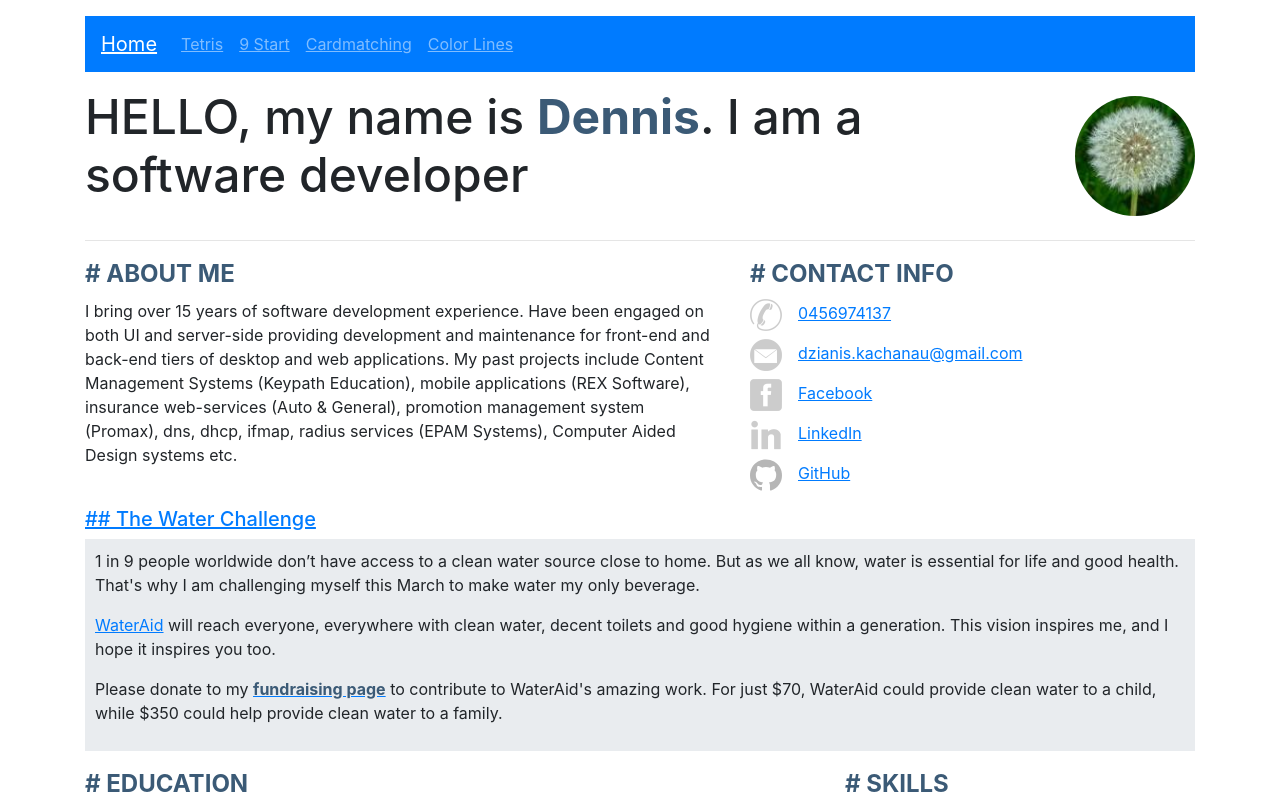
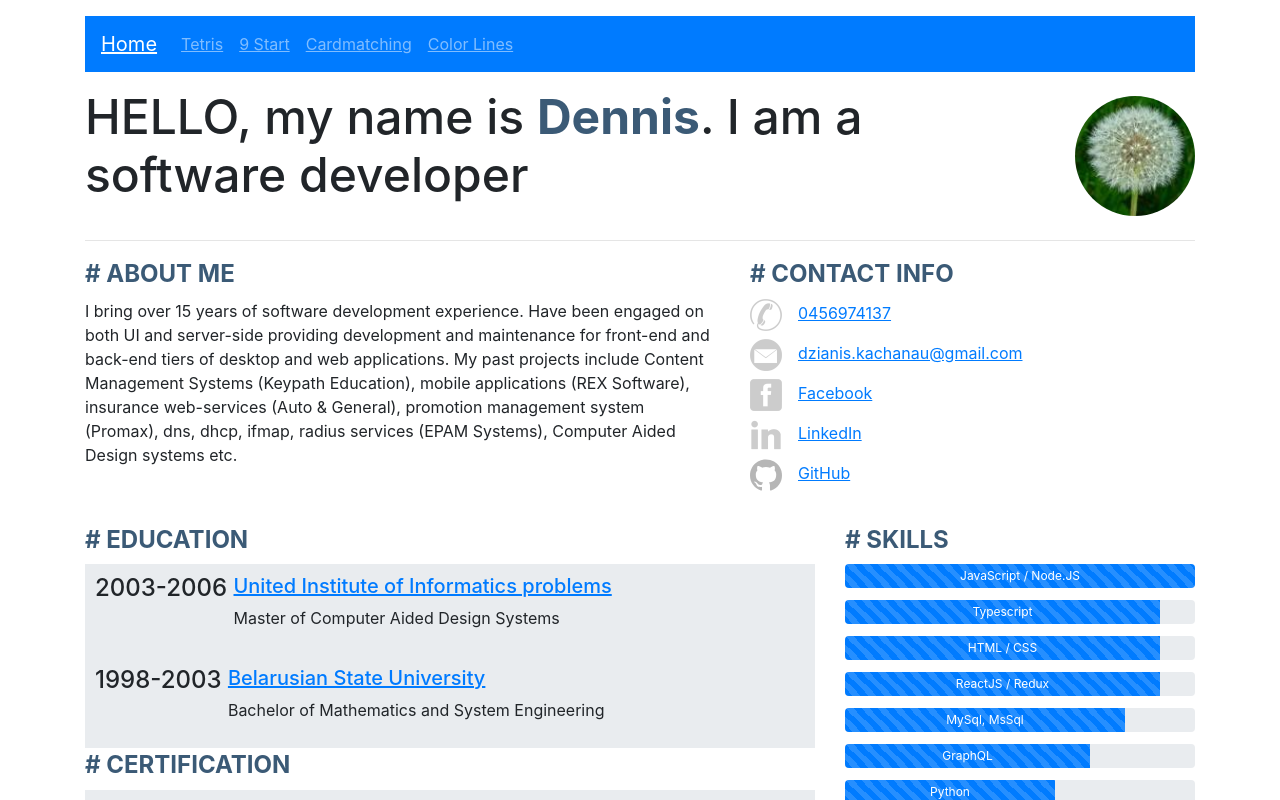
Before and after one commit to deskach/tolia, an Angular app: page /#/home in a window 1280 px wide. Shown: the top 800 px of the page. Built offline with nearby package versions, Linux system fonts and the light colour scheme.

Commit message:
Remove `Water challenge`

```diff
--- a/src/app/content/about/about.component.html
+++ b/src/app/content/about/about.component.html
@@ -45,37 +45,6 @@
         <a href="https://github.com/deskach" target="_blank" >GitHub</a >
       </li >
     </ul >
-  </div >
-  <div class="col-12" >
-    <h5 >
-      <a href="https://fundraise.wateraid.org.au/event/view/waterchallenge" >
-        ## The Water Challenge
-      </a >
-    </h5 >
-    <div class="media" >
-      <div class="media-body" >
-        <p >
-          1 in 9 people worldwide don’t have access to a clean water source close to home.
-          But as we all know, water is essential for life and good health.
-          That's why I am challenging myself this March to make water my only beverage.
-        </p >
-        <p >
-          <a href="https://fundraise.wateraid.org.au/event/waterchallenge/home" >WaterAid</a >
-          will reach everyone, everywhere with clean water,
-          decent toilets and good hygiene within a generation.
-          This vision inspires me, and I hope it inspires you too.
-        </p >
-        <p >
-          Please donate to my
-          <a href="https://fundraise.wateraid.org.au/fundraisers/dzianiskachanau/waterchallenge" >
-            <strong >fundraising page</strong >
-          </a >
-          to contribute to WaterAid's amazing work.
-          For just $70, WaterAid could provide clean water to a child,
-          while $350 could help provide clean water to a family.
-        </p >
-      </div >
-    </div >
   </div >
 </div >
 
--- a/src/app/content/about/constants.ts
+++ b/src/app/content/about/constants.ts
@@ -89,22 +89,27 @@ const allCourses: CourseDescriptor[] = [
 ]
 
 export const mappedCourses = mapKeys(allCourses, 'year')
-export const skills: SkillDescriptor[] = [
-  {title: 'HTML / CSS', level: 100},
-  {title: 'JavaScript / Node.JS', level: 90},
+
+const skillsUnsorted: SkillDescriptor[] = [
+  {title: 'JavaScript / Node.JS', level: 100},
   {title: 'Typescript', level: 90},
+  {title: 'HTML / CSS', level: 90},
+  {title: 'ReactJS / Redux', level: 90},
   {title: 'MySql, MsSql', level: 80},
+  {title: 'Python', level: 60},
   {title: 'MongoDB', level: 60},
-  {title: 'ReactJS / Redux', level: 90},
+  {title: 'GraphQL', level: 70},
   {title: 'Angular', level: 50},
-  {title: 'Python', level: 80}
 ]
+export const skills = skillsUnsorted.sort((a, b) => b.level - a.level)
+
 export const services = [
   'HTML / CSS Website Design',
   'Web Programming (React, Angular, javascript/typescript)',
   'Back-end engineering (Python, PHP, Nonde.JS, MySql, MongoDB)',
   'CMS Web-development',
 ]
+
 export const projects: ProjectDescriptor[] = [
   {name: 'Secure', url: "https://secure.pepperstone.com/", imgSrc: "/assets/img/logo-p.png"},
   {name: 'Tetris', url: "http://deskach.github.io/tetris/", imgSrc: "/assets/img/tetris-brick.png"},
```
